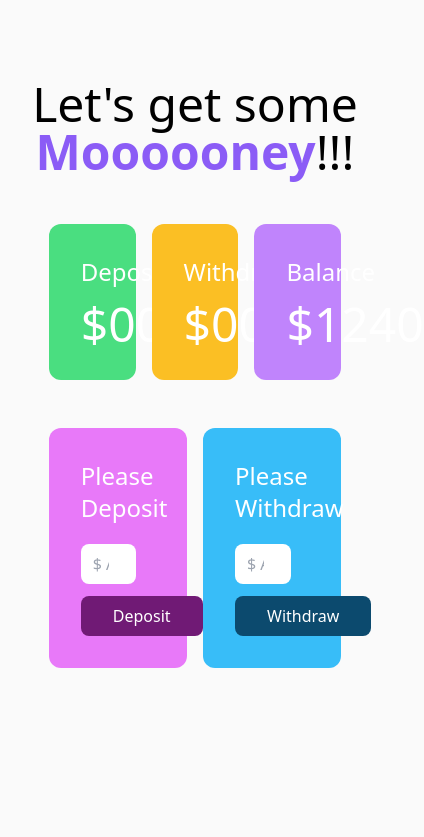
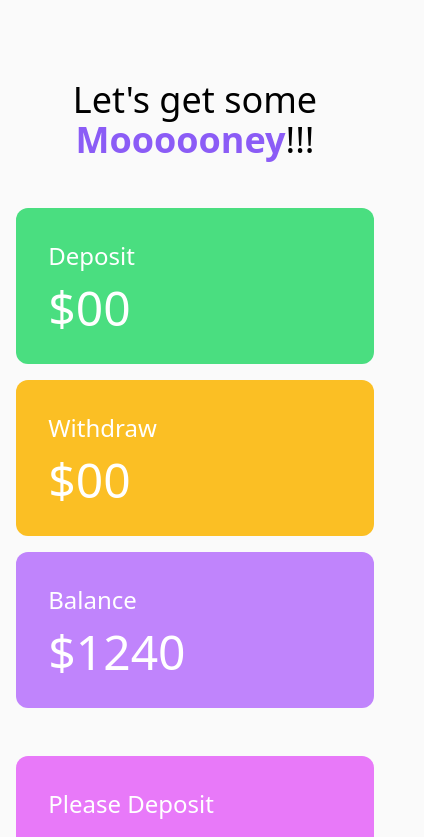
Before and after one commit to topurayhan007/baap-er-bank, a plain HTML site: page bank.html in a window 390 px wide. Shown: the top 837 px of the page, 424 px wide, since content can reach past the window. Drawn offline with nearby package versions, Linux system fonts and the light colour scheme.

Commit message:
Responsive done

```diff
--- a/bank.html
+++ b/bank.html
@@ -11,14 +11,16 @@
   </head>
   <body class="bg-zinc-50">
     <header>
-      <h1 class="text-5xl text-center mt-20">
+      <h1 class="text-4xl md:text-5xl text-center mt-20">
         Let's get some
         <span class="font-semibold text-violet-500">Moooooney</span>!!!
       </h1>
     </header>
     <main>
       <section class="mt-12">
-        <div class="grid grid-cols-3 gap-4 w-9/12 mx-auto text-white">
+        <div
+          class="grid md:grid-cols-3 gap-4 w-11/12 md:10/12 lg:w-9/12 mx-auto text-white"
+        >
           <div class="bg-green-400 p-8 rounded-xl">
             <h4 class="text-2xl font-medium mb-3">Deposit</h4>
             <h2 class="text-5xl">
@@ -39,12 +41,14 @@
           </div>
         </div>
       </section>
-      <section class="mt-12 mb-12">
-        <div class="grid grid-cols-2 gap-4 w-9/12 mx-auto text-white">
+      <section class="mt-12 mb-20">
+        <div
+          class="grid md:grid-cols-2 gap-4 w-11/12 md:10/12 lg:w-9/12 mx-auto text-white"
+        >
           <div class="bg-fuchsia-400 p-8 rounded-xl">
             <h4 class="text-2xl font-medium mb-5">Please Deposit</h4>
             <input
-              class="w-9/12 block mb-3 px-3 text-black rounded-lg py-2 focus:ring focus:ring-fuchsia-600 focus:outline-none"
+              class="w-full lg:w-9/12 block mb-3 px-3 text-black rounded-lg py-2 focus:ring focus:ring-fuchsia-600 focus:outline-none"
               id="deposit-field"
               type="number"
               placeholder="$ Amount you want to deposit"
@@ -59,7 +63,7 @@
           <div class="bg-sky-400 p-8 rounded-xl">
             <h4 class="text-2xl font-medium mb-5">Please Withdraw</h4>
             <input
-              class="w-9/12 block mb-3 px-3 text-black rounded-lg py-2 focus:ring focus:ring-sky-600 focus:outline-none"
+              class="w-full lg:w-9/12 block mb-3 px-3 text-black rounded-lg py-2 focus:ring focus:ring-sky-600 focus:outline-none"
               id="withdraw-field"
               type="number"
               placeholder="$ Amount you want to withdraw"
```
Also changed, not shown: index.html (+4 -2 lines).
